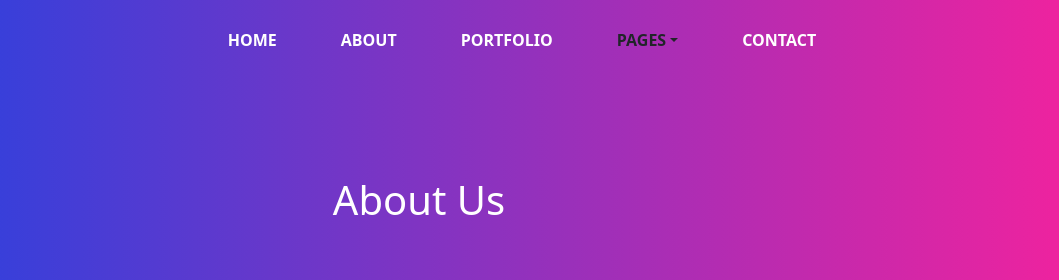
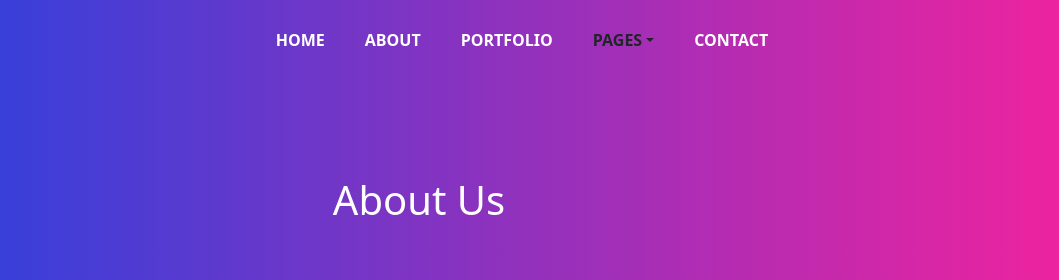
Before and after one commit to shoaibmehmood911/Portfolio, a plain HTML site: page about.html in a window 1280 px wide. Shown: the top 280 px of the page, 221-1280 px from the left. Drawn offline with nearby package versions, Linux system fonts and the light colour scheme.

Commit message:
gap changed

```diff
--- a/about.html
+++ b/about.html
@@ -21,7 +21,7 @@
                     <button class="navbar-toggler" data-bs-toggle="collapse" data-bs-target="#mynavbar">
                         <span class="navbar-toggler-icon"></span> </button>
                         <div class="collapse navbar-collapse" id="mynavbar">
-                            <ul class="navbar-nav about-nav mx-auto mx-sm-auto d-flex gap-5 ">
+                            <ul class="navbar-nav about-nav mx-auto mx-sm-auto d-flex gap-2 gap-sm-4 ">
                         <li class="nav-item">
                             <a class="nav-link text-white fw-semibold fs-6 active"  href="index.html">HOME</a>
                         </li>
```
Also changed, not shown: contact.html (+1 -1 lines), index.html (+1 -1 lines), portfolio.html (+1 -1 lines), services.html (+1 -1 lines).
